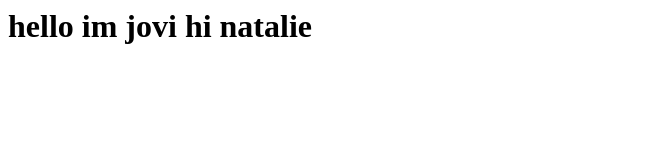
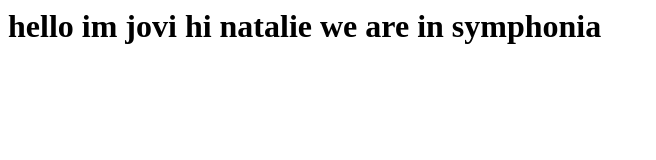
Before and after one commit to j0v123/j0v123.github.io, a plain HTML site: page index.html in a window 1280 px wide. Shown: the whole page, without its empty margins (0-656 px from the left). Drawn offline with Linux system fonts and the light colour scheme.

Commit message:
Update index.html

```diff
--- a/index.html
+++ b/index.html
@@ -1 +1 @@
-<h1>hello im jovi hi natalie</h1>
+<h1>hello im jovi hi natalie we are in symphonia</h1>
```
